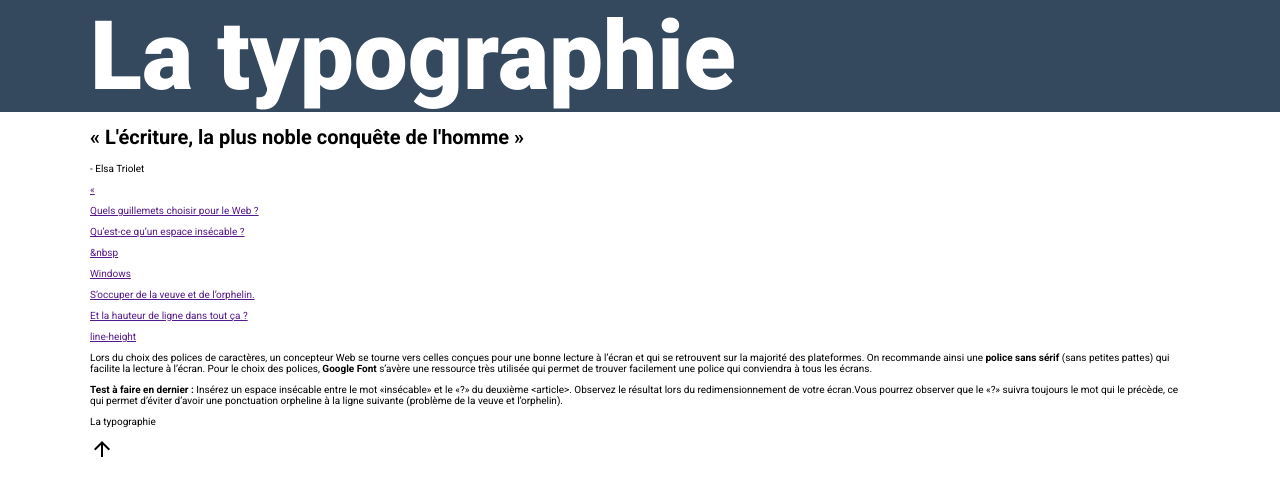
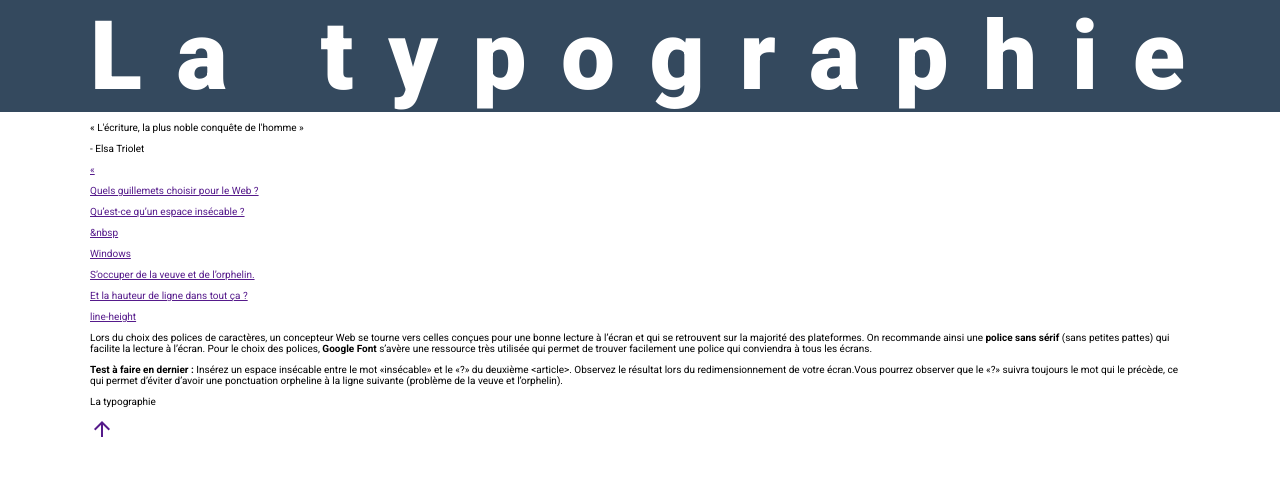
Before and after one commit to Mag-C/lab-4, a plain HTML site: page index.html in a window 1280 px wide. Drawn offline with nearby package versions, Linux system fonts and the light colour scheme.

Commit message:
fix header html

```diff
--- a/css/styles.css
+++ b/css/styles.css
@@ -25,22 +25,34 @@ body{
     font-family: "Roboto", serif;
 
 }
+
+a{}
 /*----------- HEADER ------------*/
 
 header{
-    font-size: 9.6rem;
     background-color: #34495E;
-    font-weight: 900;
     color: white;
 }
 
-header p{
+h1{
     margin: 0;
+    letter-spacing: 0.36em;
+    white-space: nowrap;
+    font-weight: 900;
+    font-size: 9.6rem;
 }
+
 
 
 /*------------ SECTIONS ----------*/
 
+/*----- SLOGAN -----*/
+h1
+
+/*----- REGLES -----*/
+
+
+/*------ INFO -----*/
 
 
 /*----------- ARTICLES ----------*/
--- a/index.html
+++ b/index.html
@@ -19,16 +19,16 @@
 <body>
     <header>
         <div class="wrapper">
-            <p>
+            <h1>
                 La typographie
-            </p>
+            </h1>
         </div>
     </header>
     <section class="slogan">
         <div class="wrapper">
-            <h1>
+            <p>
             « L'écriture, la plus noble conquête de l'homme »
-            </h1>
+            </p>
             <p>
                 - Elsa Triolet
             </p>
@@ -105,11 +105,12 @@
             <p>
             La typographie
             </p>
-            <span class="material-symbols-outlined">
-                arrow_upward
-            </span>
+            <a href="">
+                <span class="material-symbols-outlined">
+                    arrow_upward
+                </span>
+            </a>
         </div>
     </footer>
-
 </body>
 </html>
```
